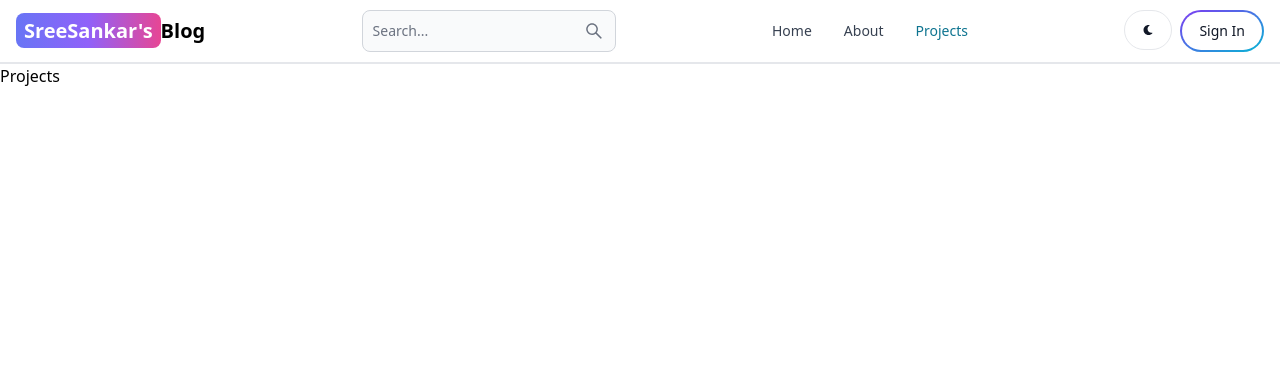
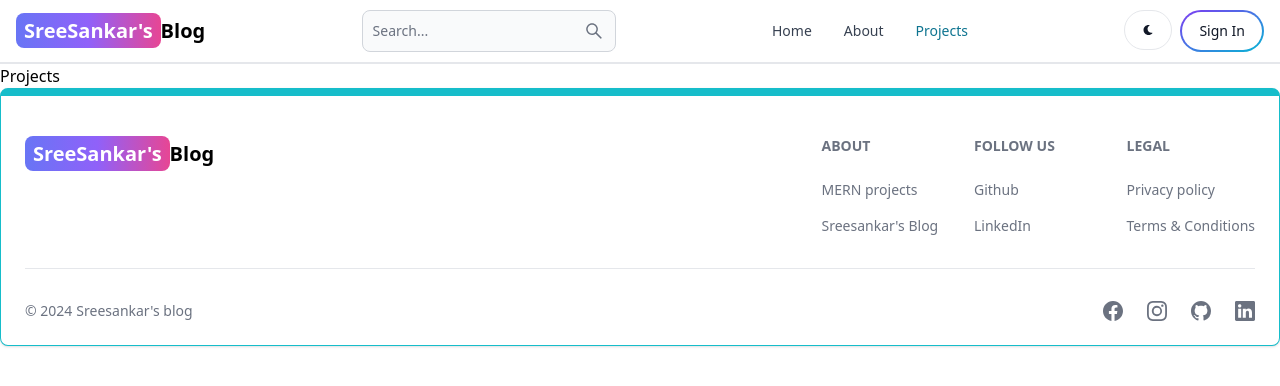
Before and after one commit to sreesansree/MERN-Blog, a React (Vite) app in the folder client/: page /projects in a window 1280 px wide. Shown: the top 386 px of the page. Built offline with nearby package versions, Linux system fonts and the light colour scheme.

Commit message:
create & add the footer component

```diff
--- a/client/src/App.jsx
+++ b/client/src/App.jsx
@@ -6,6 +6,7 @@
 import Dashboard from "./pages/Dashboard";
 import Projects from "./pages/Projects";
 import Header from './components/Header'
+import Footer from "./components/Footer";
 export default function App() {
   return (
     <BrowserRouter>
@@ -18,6 +19,7 @@
         <Route path="/dashboard" element={<Dashboard />} />
         <Route path="/projects" element={<Projects />} />
       </Routes>
+      <Footer />
     </BrowserRouter>
   );
 }
--- /dev/null
+++ b/client/src/components/Footer.jsx
@@ -0,0 +1,90 @@
+import { Footer } from "flowbite-react";
+import React from "react";
+import { Link } from "react-router-dom";
+import { BsFacebook, BsInstagram, BsGithub,BsLinkedin } from "react-icons/bs";
+
+export default function FooterCom() {
+  return (
+    <Footer container className="border border-t-8  border-teal-400">
+      <div className="w-full mx-w-7xl mx-auto">
+        <div className="grid w-full justify-between sm:flex md:grid-cols-1">
+          <div className="mt-5">
+            <Link
+              to="/"
+              className="self-center whitespace-nowrap text-lg sm:text-xl font-semibold dark:text-white"
+            >
+              <span
+                className="px-2 py-1 bg-gradient-to-r from-indigo-500
+        via-purple-500 to-pink-500 rounded-lg text-white"
+              >
+                SreeSankar's
+              </span>
+              Blog
+            </Link>
+          </div>
+          <div className="grid grid-cols-2 gap-8 mt-4 sm:grid-cols-3 sm:gap-6">
+            <div>
+              <Footer.Title title="About" />
+              <Footer.LinkGroup col>
+                <Footer.Link
+                  href="https://github.com/sreesansree?tab=repositories"
+                  target="_blank"
+                  rel="noopener noreferrer"
+                >
+                  MERN projects
+                </Footer.Link>
+                <Footer.Link
+                  href="/about"
+                  target="_blank"
+                  rel="noopener noreferrer"
+                >
+                  Sreesankar's Blog
+                </Footer.Link>
+              </Footer.LinkGroup>
+            </div>
+            <div>
+              <Footer.Title title="Follow Us" />
+              <Footer.LinkGroup col>
+                <Footer.Link
+                  href="https://github.com/sreesansree"
+                  target="_blank"
+                  rel="noopener noreferrer"
+                >
+                  Github
+                </Footer.Link>
+                <Footer.Link
+                  href="https://www.linkedin.com/in/sreesankar-p/"
+                  target="_blank"
+                  rel="noopener noreferrer"
+                >
+                  LinkedIn
+                </Footer.Link>
+              </Footer.LinkGroup>
+            </div>
+            <div>
+              <Footer.Title title="Legal" />
+              <Footer.LinkGroup col>
+                <Footer.Link href="#">Privacy policy</Footer.Link>
+                <Footer.Link href="#">Terms &amp; Conditions</Footer.Link>
+              </Footer.LinkGroup>
+            </div>
+          </div>
+        </div>
+        <Footer.Divider />
+        <div className=" w-full sm:flex sm:items-center sm:justify-between ">
+          <Footer.Copyright
+            href="#"
+            by="Sreesankar's blog"
+            year={new Date().getFullYear()}
+          />
+          <div className="flex gap-6 sm:mt-0 mt-4 sm:justify-center">
+            <Footer.Icon href="#" icon={BsFacebook} />
+            <Footer.Icon href="#" icon={BsInstagram} />
+            <Footer.Icon href="https://github.com/sreesansree" icon={BsGithub} />
+            <Footer.Icon href="https://www.linkedin.com/in/sreesankar-p/" icon={BsLinkedin} />
+          </div>
+        </div>
+      </div>
+    </Footer>
+  );
+}
```
